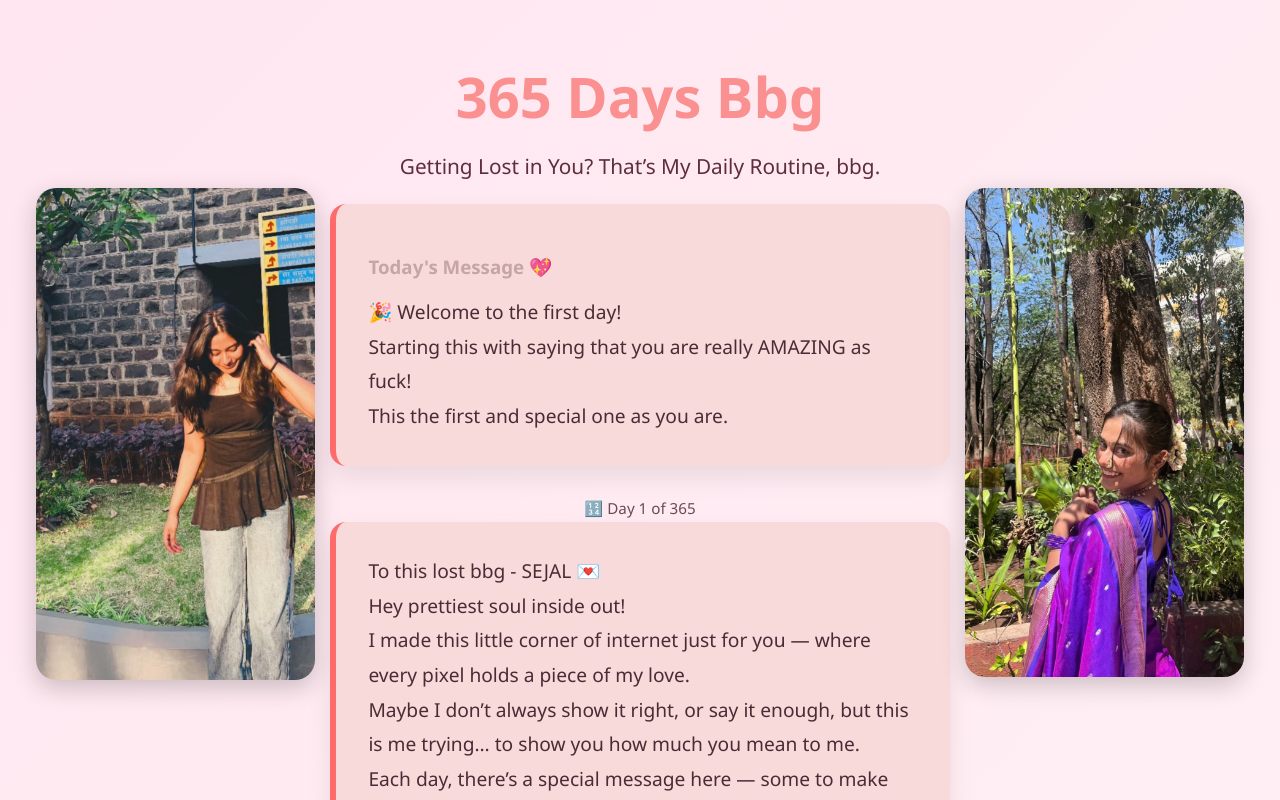
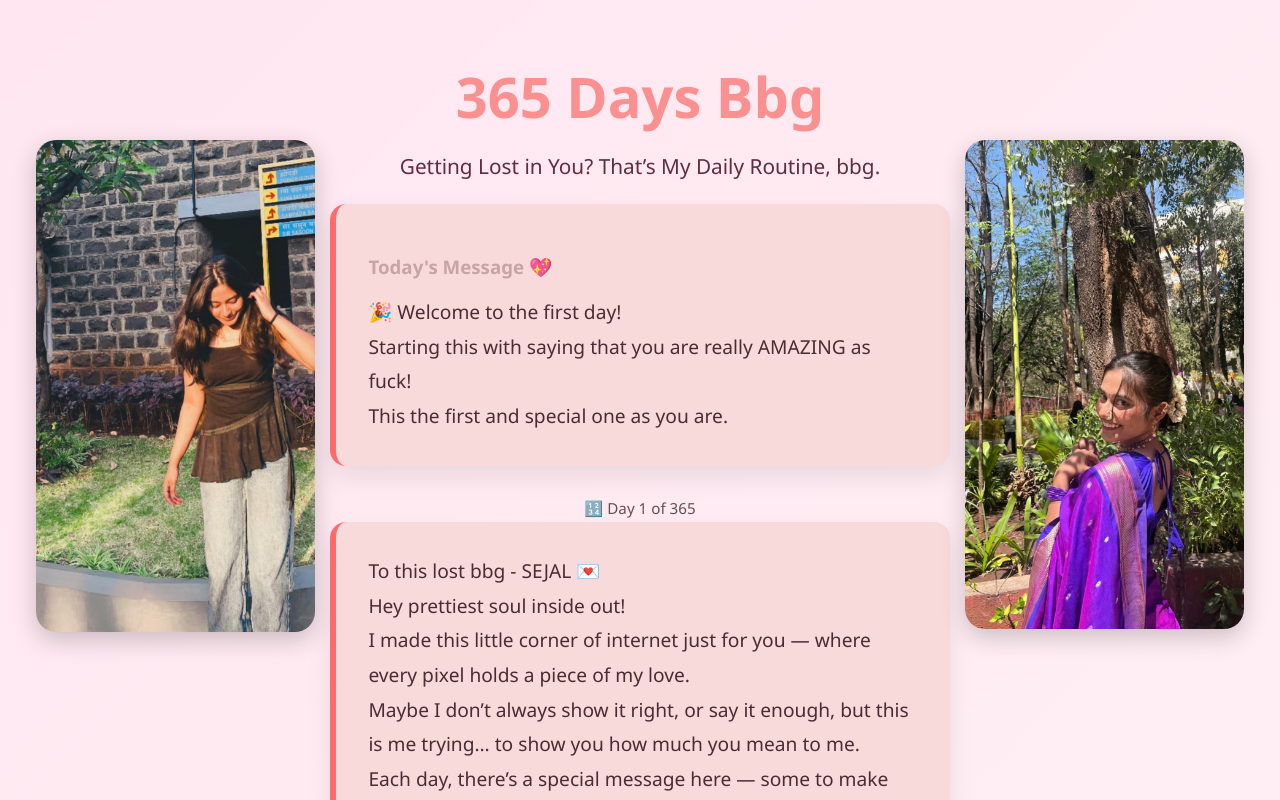
Before and after one commit to juie-ing/365-days-bbg, a React (Create React App) app: page / in a window 1280 px wide. Shown: the top 800 px of the page. Built offline with nearby package versions, Linux system fonts and the light colour scheme.

Commit message:
🚫 Remove leftover style.css import (final fix)

```diff
--- a/src/App.tsx
+++ b/src/App.tsx
@@ -46,7 +46,7 @@ const SideColumn = styled.div`
   justify-content: center;
   align-items: flex-start;
   padding-top: 0;         // remove any internal spacing
-  margin-top: -1rem;      // pull it closer to top
+  margin-top: -4rem;      // pull it closer to top
 `;
 
 
```
